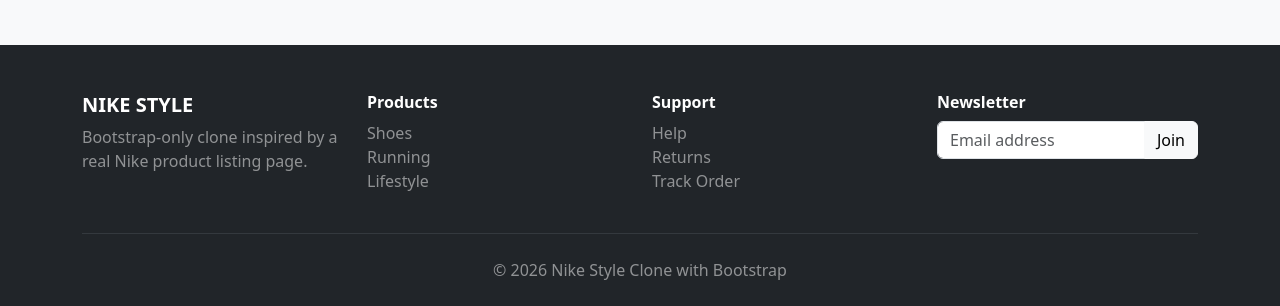
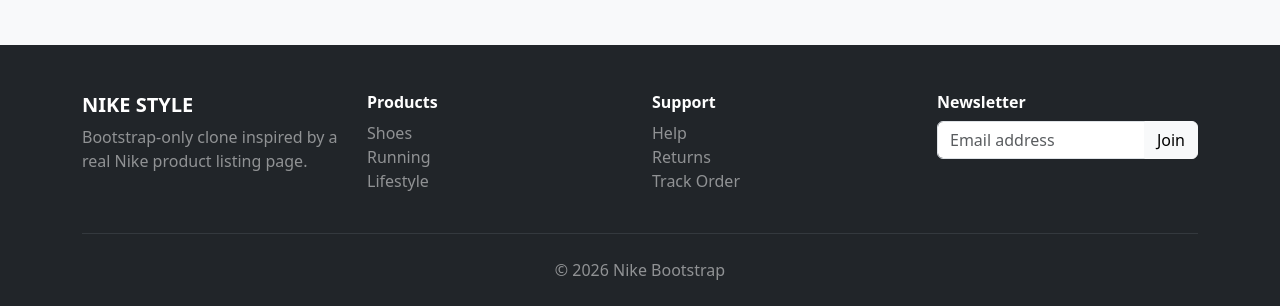
Before and after one commit to SumeeshSunil/bootstrap-page, a plain HTML site: page index.html in a window 1280 px wide. Shown: the part 2353-2659 px from the top of the page. Drawn offline with nearby package versions, Linux system fonts and the light colour scheme.

Commit message:
some editing

```diff
--- a/index.html
+++ b/index.html
@@ -304,7 +304,7 @@
         </div>
       </div>
       <hr class="border-secondary my-4">
-      <p class="text-center text-white-50 mb-0">© 2026 Nike Style Clone with Bootstrap</p>
+      <p class="text-center text-white-50 mb-0">© 2026 Nike Bootstrap</p>
     </div>
   </footer>
 
```
